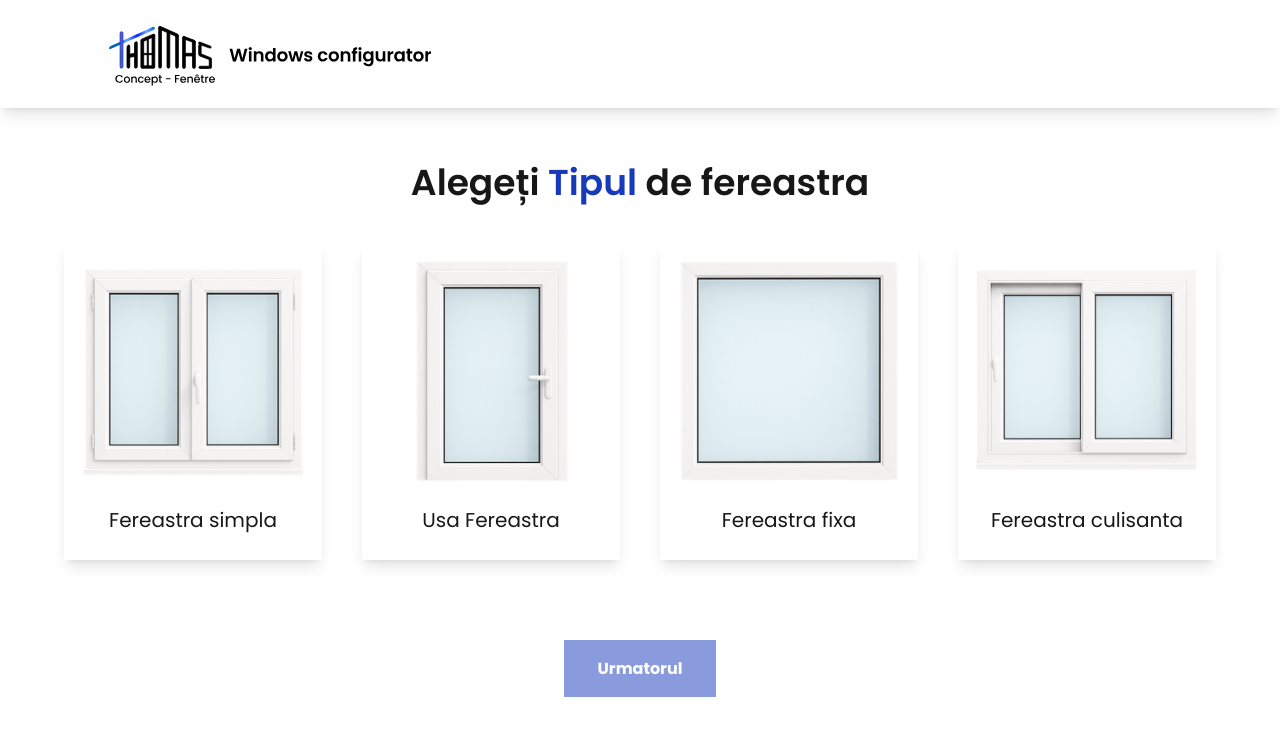
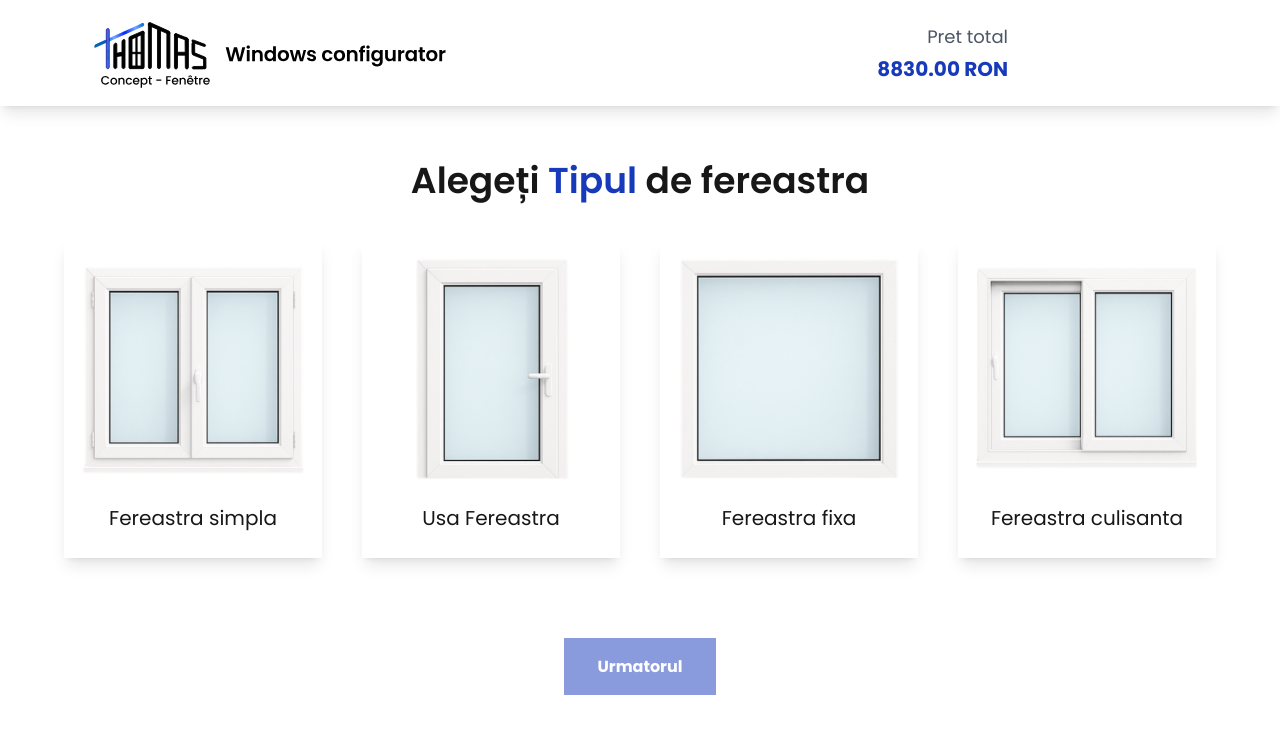
Before and after one commit to Chadlenger/window-configurator-mark1, a Next.js app: page /configurator/step-1 in a window 1280 px wide. Shown: the top 736 px of the page. Built offline with nearby package versions, Linux system fonts and the light colour scheme.

Commit message:
Added Price component and a testing mode in final step to able design developement in future updates

```diff
--- a/app/configurator/final-step/page.tsx
+++ b/app/configurator/final-step/page.tsx
@@ -3,15 +3,29 @@
 import {useRouter} from 'next/navigation'
 import AppForm from '@/components/AppForm'
 import ConfigDisplay from '@/components/ConfigDisplay'
-import {useEffect} from 'react'
+import {useEffect,useState} from 'react'
 import { config } from '@/lib/config'
 
 export default function final_step() {
     const router = useRouter()
+    const [isReady, setIsReady] = useState(false)
+    useEffect(() => {
+        const TEST_MODE = false //set to true if testing : )
 
-    useEffect(() => {
-        if (!config.isComplete()) {router.push('/configurator/step-1')}
-    }, [router])
+        if (TEST_MODE && !config.isComplete()) {
+            config.type = 'Fereastra simpla'
+            config.material = 'PVC'
+            config.width = 200
+            config.height = 125
+            config.colorExterior = 'Gri Tip Ral'
+            config.colorInterior = 'Gri Deschis Ral'
+            config.numberOfPanels = '2 panouri'
+            config.openingType = 'Option 1'
+        }
+        setIsReady(true)
+    },[])
+
+    useEffect(() => {if (!config.isComplete()) {router.push('/configurator/step-1')}}, [router])
 
     if (!config.isComplete()) {return null}
 
--- a/components/Header.tsx
+++ b/components/Header.tsx
@@ -1,15 +1,23 @@
 import Image from 'next/image'
+import PriceDisplay from './PriceDisplay'
 
 export default function Header(){
     return(
         <header className="bg-white dark:bg-black shadow-lg">
-            <div className="max-w-3xl mx-auto px-4 py-6">
-                <Image
-                src="/images/logo.svg"
-                alt="Logo Thomas Concept"
-                width={220} height={120}
-                priority={true}
-                className="-translate-x-1/2 translate-y-1/32 w-1/2 max-w-[330px]" />
+            <div className="max-w-3xl mx-auto flex items-center px-4 py-5">
+                <div className="flex-1 flex justify-start ">
+                    <Image
+                        src="/images/logo.svg"
+                        alt="Logo Thomas Concept"
+                        width={360}
+                        height={120}
+                        priority={true}
+                        className="-translate-x-1/2 translate-y-1/32"
+                    />
+                </div>
+                <div className="flex-1 flex justify-end">
+                    <PriceDisplay />
+                </div>
             </div>
         </header>
     );
--- /dev/null
+++ b/components/PriceDisplay.tsx
@@ -0,0 +1,45 @@
+'use client'
+
+import { useEffect, useState} from 'react'
+import {config } from '@/lib/config'
+import { calculateTotalPrice} from '@/data/prices'
+
+export default function PriceDisplay(){
+    const [price, setPrice] = useState<number | null>(null)
+
+    useEffect(() =>{
+        const calculatePrice = () => {
+            const configData = {
+                type: config.type,
+                material: config.material,
+                width: config.width,
+                height: config.height,
+                colorExterior: config.colorExterior,
+                colorInterior: config.colorInterior,
+                numberOfPanels: config.numberOfPanels,
+                openingType: config.openingType,
+            }
+            const calculatedPrice = calculateTotalPrice(configData)
+            setPrice(calculatedPrice)
+        }
+        calculatePrice()
+
+        const interval = setInterval(calculatePrice, 500)
+        return () => clearInterval(interval)
+
+    },[])
+
+    if (price === null || price === 0) {
+        return null
+    }
+
+    return (
+        <div className="flex flex-col items-end">
+            <span className="text-lg text-gray-600 mb-1">Pret total</span>
+            <span className="text-xl font-bold text-primary">
+                {price.toFixed(2)} RON
+            </span>
+        </div>
+    )
+
+}
```
